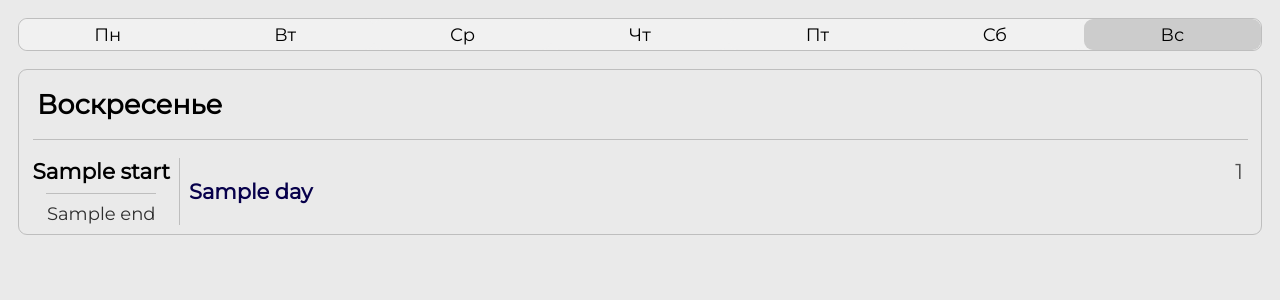
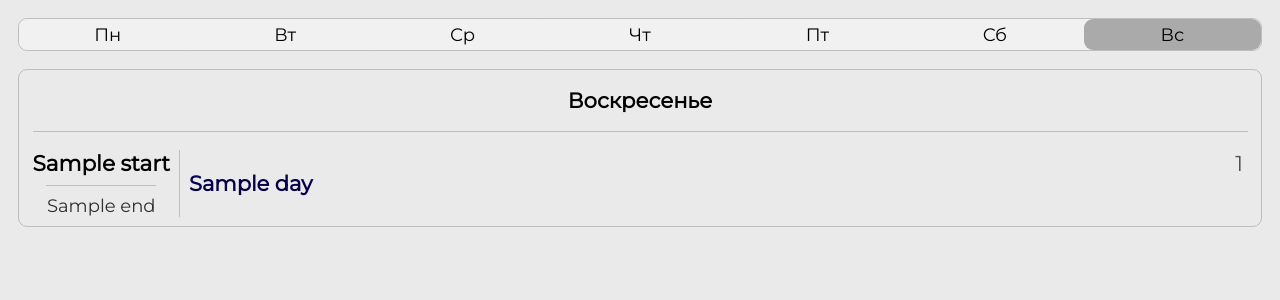
Before and after one commit to SergeGris/UniSchedule-site, a Flask app: template templates/schedule.html in a window 1280 px wide. Shown: the part 72-372 px from the top of the page. Run offline with Flask 3, Linux system fonts and the light colour scheme; the template is opened without the code that fills it: most values are stand-ins (such as "Sample title", 1, 10 or a date in 2020).

Commit message:
Add horizontal line between doubles. Make current day color darker.

```diff
--- a/static/css/schedule.css
+++ b/static/css/schedule.css
@@ -34,7 +34,7 @@
 }
 
 .tab-button.active {
-	background-color: #ccc;
+	background-color: #aaa;
 }
 
 
@@ -53,6 +53,7 @@
 
 .day-title {
 	margin: 1rem;
+	text-align: center;
 }
 
 .classes-container {
@@ -83,14 +84,14 @@
 	margin: 0;
 	font-size: 1.2rem;
 	opacity: 1;
-    text-align: center;
+	text-align: center;
 	font-weight: bold;
 }
 
 .class-time-end {
 	margin: 0;
 	opacity: 0.8;
-    text-align: center;
+	text-align: center;
 }
 
 .vl {
@@ -111,8 +112,8 @@
 }
 
 .label-text {
-	font-size: 0.9rem;
-	opacity: 0.9;
+	font-size: 0.8rem;
+	opacity: 0.8;
 }
 
 .rooms {
--- a/templates/schedule.html
+++ b/templates/schedule.html
@@ -27,11 +27,12 @@
 	{% for day in ["Понедельник", "Вторник", "Среда", "Четверг", "Пятница", "Суббота", "Воскресенье"] %}
 	{% if days[loop.index0] %}
 	<div id="day-{{ loop.index0 }}-container" class="day">
-		<h2 class="day-title">{{ day }}</h2>
+		<h3 class="day-title">{{ day }}</h3>
 		<hr>
 		<div class="classes-container">
 			{% for class in days[loop.index0] %}
 			{% if class.name %}
+			{% if loop.index0 > 0 %}<hr>{% endif %}
 			<div class="class">
 				<div class="class-time-container">
 					<p class="class-time-start">{{ class.start }}</p>
```
